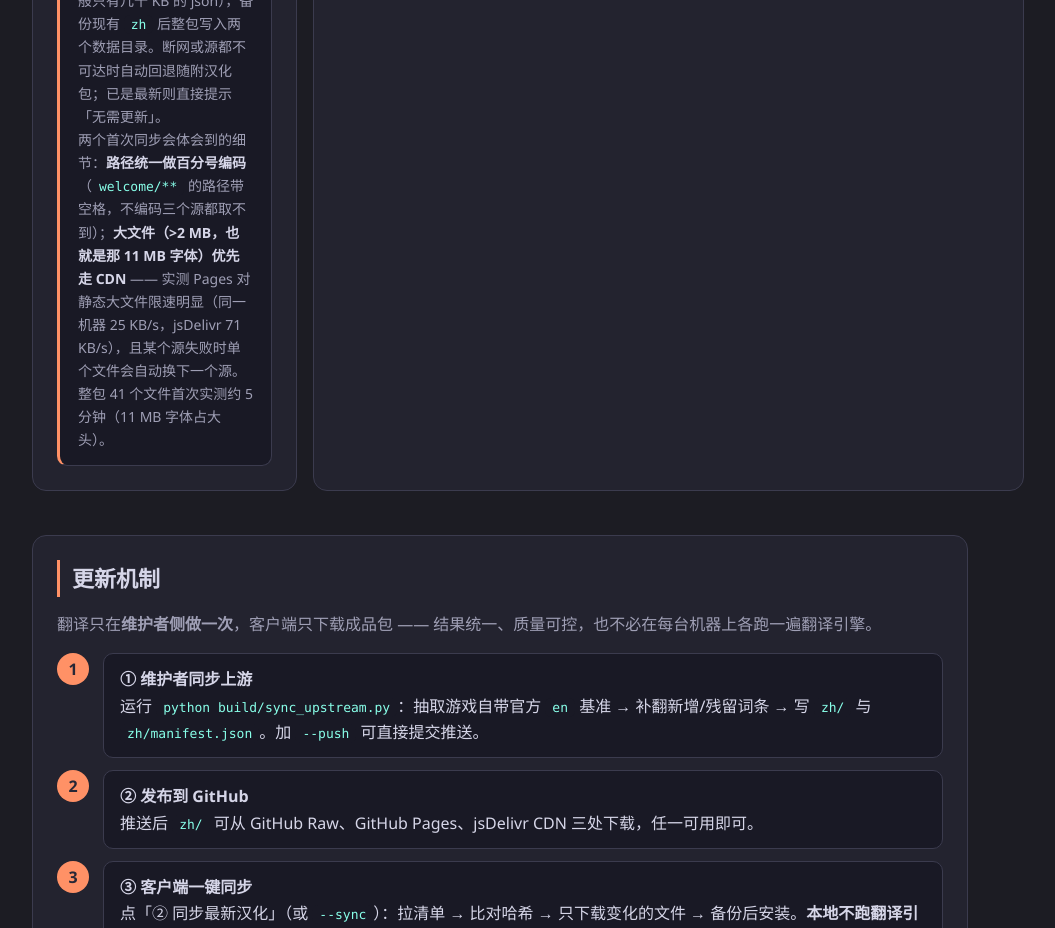
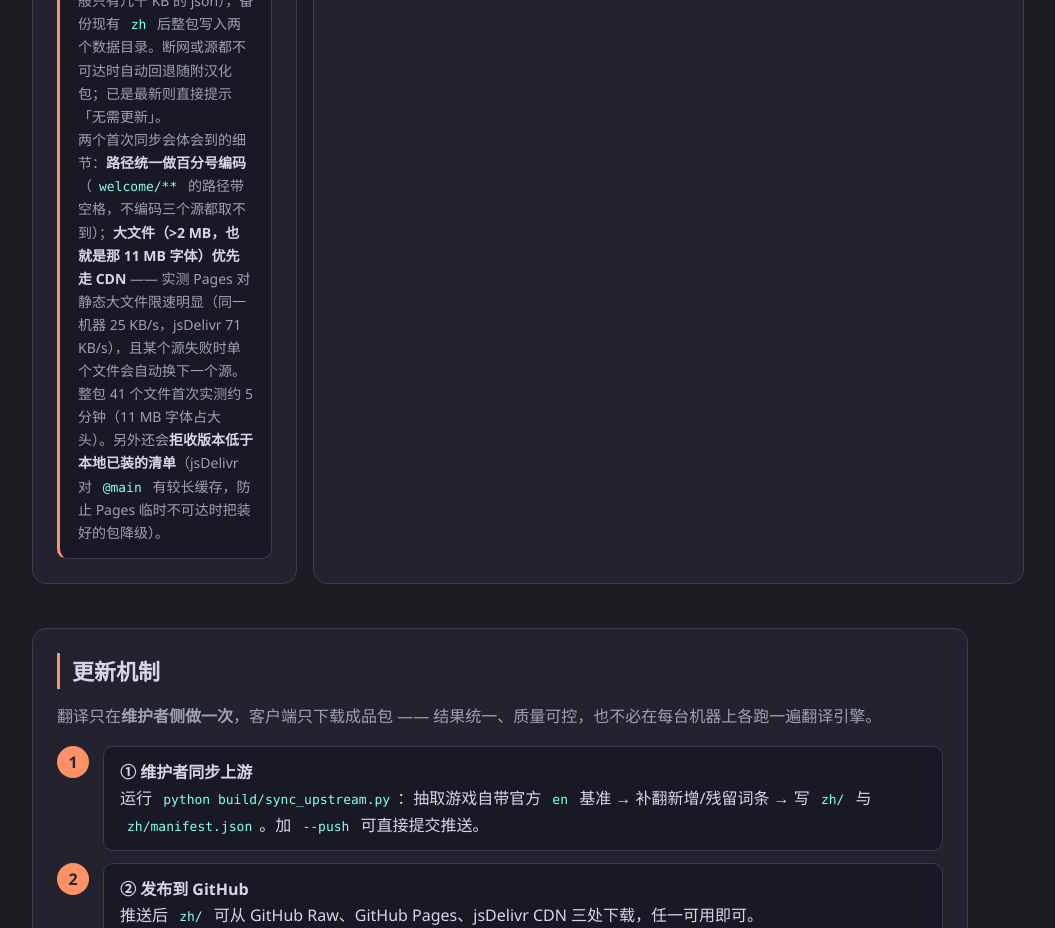
Before and after one commit to DC1024/pixel-composer-cn, a plain HTML site: page index.html in a window 1280 px wide. Shown: the part 4480-5408 px from the top of the page, without its empty margins (140-1195 px from the left). Drawn offline with Linux system fonts and the light colour scheme.

Commit message:
文档：② 说明补充防降级闸门（拒收低于本地版本的清单）
jsDelivr 对 @main 缓存较久，实测推送后仍返回上一版清单；万一 Pages 临时
不可达，这道闸能防止把用户已装好的包降级。中英双语各补一句。

```diff
--- a/index.html
+++ b/index.html
@@ -236,9 +236,9 @@ python patch_tool.py --install  # 命令行安装 / CLI</pre>
         </table>
         <div class="note">
           <p class="zh"><b>②「同步最新汉化」不在本地做翻译</b>，而是从 GitHub 下载一份<b>已经翻好的成品包</b>：先拉清单 <code>zh/manifest.json</code>（依次尝试 GitHub Pages → jsDelivr CDN → GitHub Raw 三个源），再用 sha256 比对本地，<b>只下载有变化的文件</b>（11 MB 中文字体通常只在首次下载，之后每次一般只有几十 KB 的 json），备份现有 <code>zh</code> 后整包写入两个数据目录。断网或源都不可达时自动回退随附汉化包；已是最新则直接提示「无需更新」。</p>
-          <p class="zh">两个首次同步会体会到的细节：<b>路径统一做百分号编码</b>（<code>welcome/**</code> 的路径带空格，不编码三个源都取不到）；<b>大文件（&gt;2 MB，也就是那 11 MB 字体）优先走 CDN</b> —— 实测 Pages 对静态大文件限速明显（同一机器 25 KB/s，jsDelivr 71 KB/s），且某个源失败时单个文件会自动换下一个源。整包 41 个文件首次实测约 5 分钟（11 MB 字体占大头）。</p>
+          <p class="zh">两个首次同步会体会到的细节：<b>路径统一做百分号编码</b>（<code>welcome/**</code> 的路径带空格，不编码三个源都取不到）；<b>大文件（&gt;2 MB，也就是那 11 MB 字体）优先走 CDN</b> —— 实测 Pages 对静态大文件限速明显（同一机器 25 KB/s，jsDelivr 71 KB/s），且某个源失败时单个文件会自动换下一个源。整包 41 个文件首次实测约 5 分钟（11 MB 字体占大头）。另外还会<b>拒收版本低于本地已装的清单</b>（jsDelivr 对 <code>@main</code> 有较长缓存，防止 Pages 临时不可达时把装好的包降级）。</p>
           <p class="en"><b>② "Sync latest" does not translate anything locally.</b> It downloads an <b>already-translated pack</b> from GitHub: it fetches <code>zh/manifest.json</code> (trying GitHub Pages → jsDelivr CDN → GitHub Raw in order), compares sha256 against your install, and <b>downloads only changed files</b> (the 11 MB CJK font is normally a one-time download; later syncs are usually a few dozen KB of JSON). The current <code>zh</code> is backed up, then the whole pack is written to both data roots. If offline, it falls back to the bundled pack; if already current, it says so.</p>
-          <p class="en">Two things you'll notice on the first sync: <b>paths are percent-encoded</b> (the <code>welcome/**</code> paths contain spaces, which no source serves unencoded), and <b>files over 2 MB — the 11 MB font — prefer the CDN over Pages</b> (25 KB/s vs 71 KB/s measured). Individual files also fail over to the next source automatically; a full first sync measured about 5 minutes.</p>
+          <p class="en">Two things you'll notice on the first sync: <b>paths are percent-encoded</b> (the <code>welcome/**</code> paths contain spaces, which no source serves unencoded), and <b>files over 2 MB — the 11 MB font — prefer the CDN over Pages</b> (25 KB/s vs 71 KB/s measured). Individual files also fail over to the next source automatically; a full first sync measured about 5 minutes. Manifests <b>older than your installed version are refused</b> (jsDelivr caches <code>@main</code> for a long time, so this prevents a downgrade if Pages is unreachable).</p>
         </div>
       </div>
       <div class="card">
```
Also changed, not shown: 1 other file.
